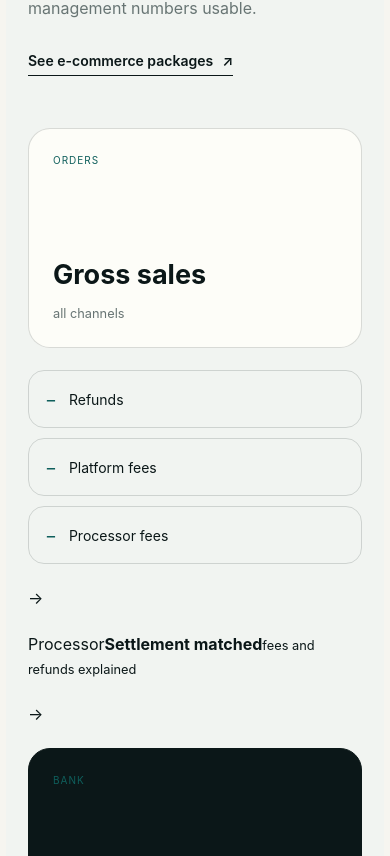
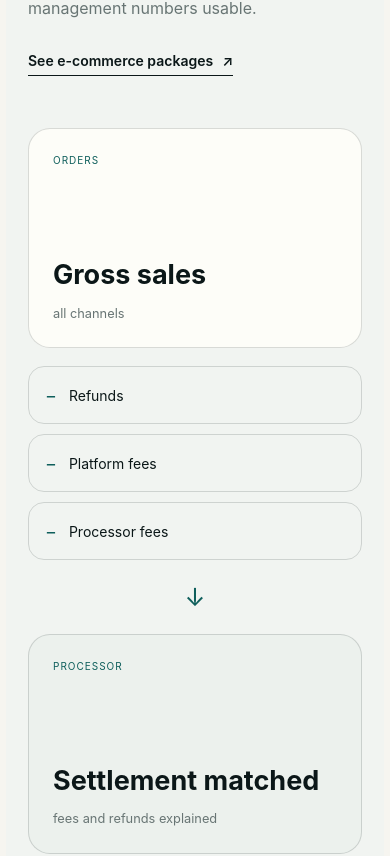
Before and after one commit to victoriashiel/Shiel-ltd, a Next.js app: page /who-we-help/ecommerce-sellers in a window 390 px wide. Shown: the part 2854-3710 px from the top of the page. Built offline with nearby package versions, Linux system fonts and the light colour scheme; no server answers.

Commit message:
Enhance ecommerce reconciliation interaction

```diff
--- a/app/who-we-help/ecommerce-sellers/ecommerce-sellers.module.css
+++ b/app/who-we-help/ecommerce-sellers/ecommerce-sellers.module.css
@@ -99,13 +99,14 @@
 
 .reconcileVisual {
   display: grid;
-  grid-template-columns: 1fr minmax(250px,.8fr) 44px 1fr;
-  gap: 22px;
+  grid-template-columns: 1fr minmax(220px,.75fr) 34px 1fr 34px 1fr;
+  gap: 18px;
   align-items: center;
   margin-top: 52px;
 }
 
 .grossCard,
+.processorCard,
 .netCard {
   min-height: 220px;
   padding: 24px;
@@ -117,6 +118,7 @@
 }
 
 .grossCard span,
+.processorCard span,
 .netCard span {
   color: var(--teal);
   text-transform: uppercase;
@@ -125,9 +127,15 @@
 }
 
 .grossCard strong,
+.processorCard strong,
 .netCard strong { margin-top: auto; font-size: 27px; }
 .grossCard small,
+.processorCard small,
 .netCard small { margin-top: 8px; color: var(--muted); }
+
+.processorCard {
+  background: color-mix(in srgb, var(--teal) 8%, var(--paper));
+}
 
 .netCard {
   background: var(--ink);
@@ -155,7 +163,7 @@
 .minusStack span { color: var(--teal); font-size: 18px; }
 .minusStack p { margin: 0; font-size: 14px; }
 
-.equalsMark { text-align: center; color: var(--teal); font-size: 28px; }
+.settlementArrow { text-align: center; color: var(--teal); font-size: 25px; }
 
 .priceRoute {
   display: grid;
@@ -184,7 +192,7 @@
 
 @media (max-width: 1050px) {
   .reconcileVisual { grid-template-columns: 1fr; }
-  .equalsMark { transform: rotate(90deg); }
+  .settlementArrow { transform: rotate(90deg); }
   .priceRoute { grid-template-columns: 1fr; }
 }
 
@@ -197,3 +205,47 @@
   .priceLinks strong { grid-row: 2; }
   .priceLinks i { grid-row: 1 / 3; grid-column: 2; }
 }
+
+@media (hover: hover) and (prefers-reduced-motion: no-preference) {
+  .channelRow div,
+  .grossCard,
+  .processorCard,
+  .netCard,
+  .minusStack div {
+    transition: transform .24s ease, border-color .24s ease, box-shadow .24s ease;
+  }
+
+  .channelRow div:hover,
+  .grossCard:hover,
+  .processorCard:hover,
+  .minusStack div:hover {
+    transform: translateY(-3px);
+    border-color: color-mix(in srgb, var(--teal) 30%, var(--line));
+  }
+
+  .ecomVisual:hover .settlementCard i {
+    transform-origin: left center;
+    animation: settlement-fill .65s ease both;
+  }
+
+  .reconcileSection:hover .processorCard {
+    box-shadow: 0 18px 38px rgba(11,23,24,.08);
+  }
+}
+
+@keyframes settlement-fill {
+  from { transform: scaleX(.35); opacity: .45; }
+  to { transform: scaleX(1); opacity: 1; }
+}
+
+@media (prefers-reduced-motion: reduce) {
+  .channelRow div,
+  .grossCard,
+  .processorCard,
+  .netCard,
+  .minusStack div,
+  .settlementCard i {
+    transition: none;
+    animation: none;
+  }
+}
```
